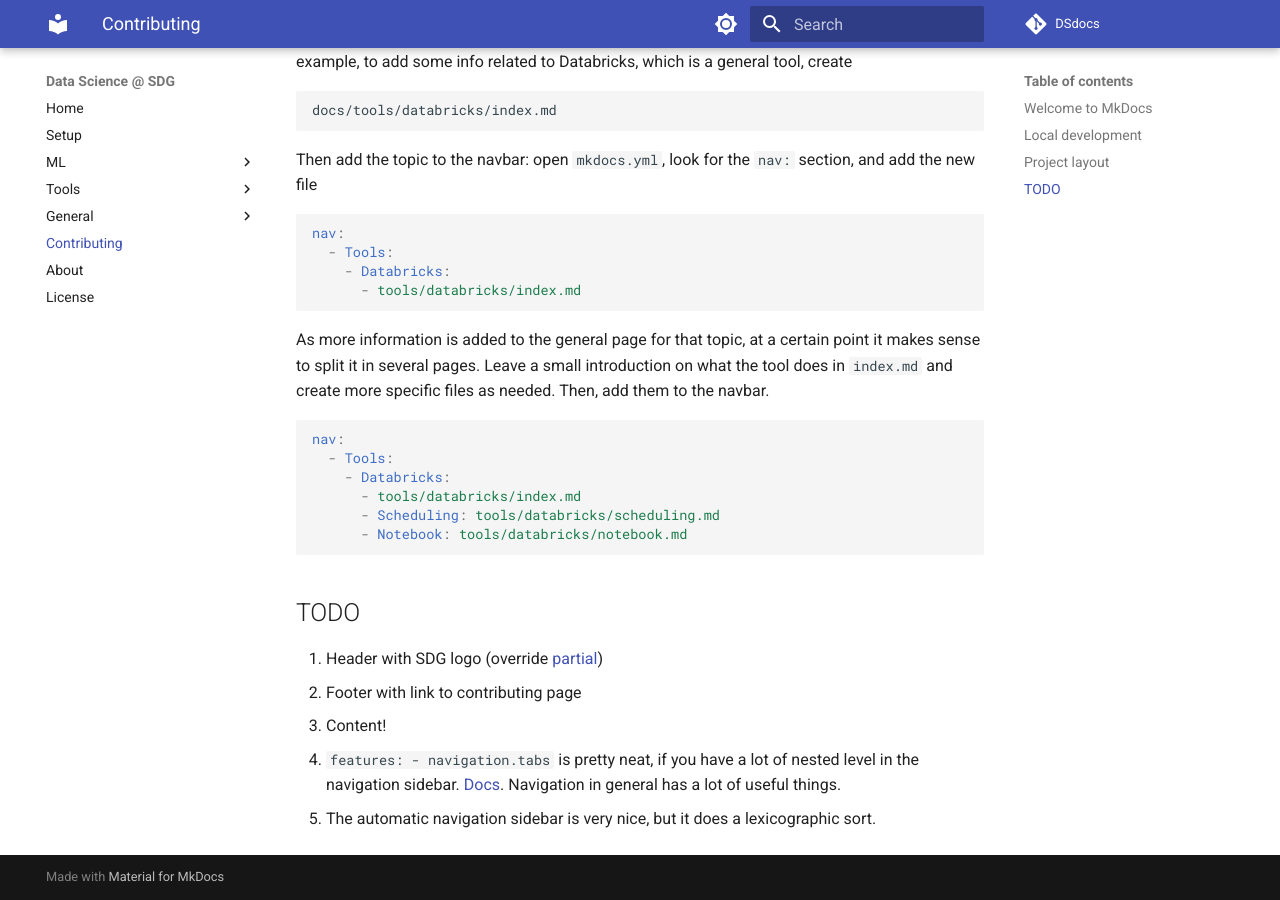
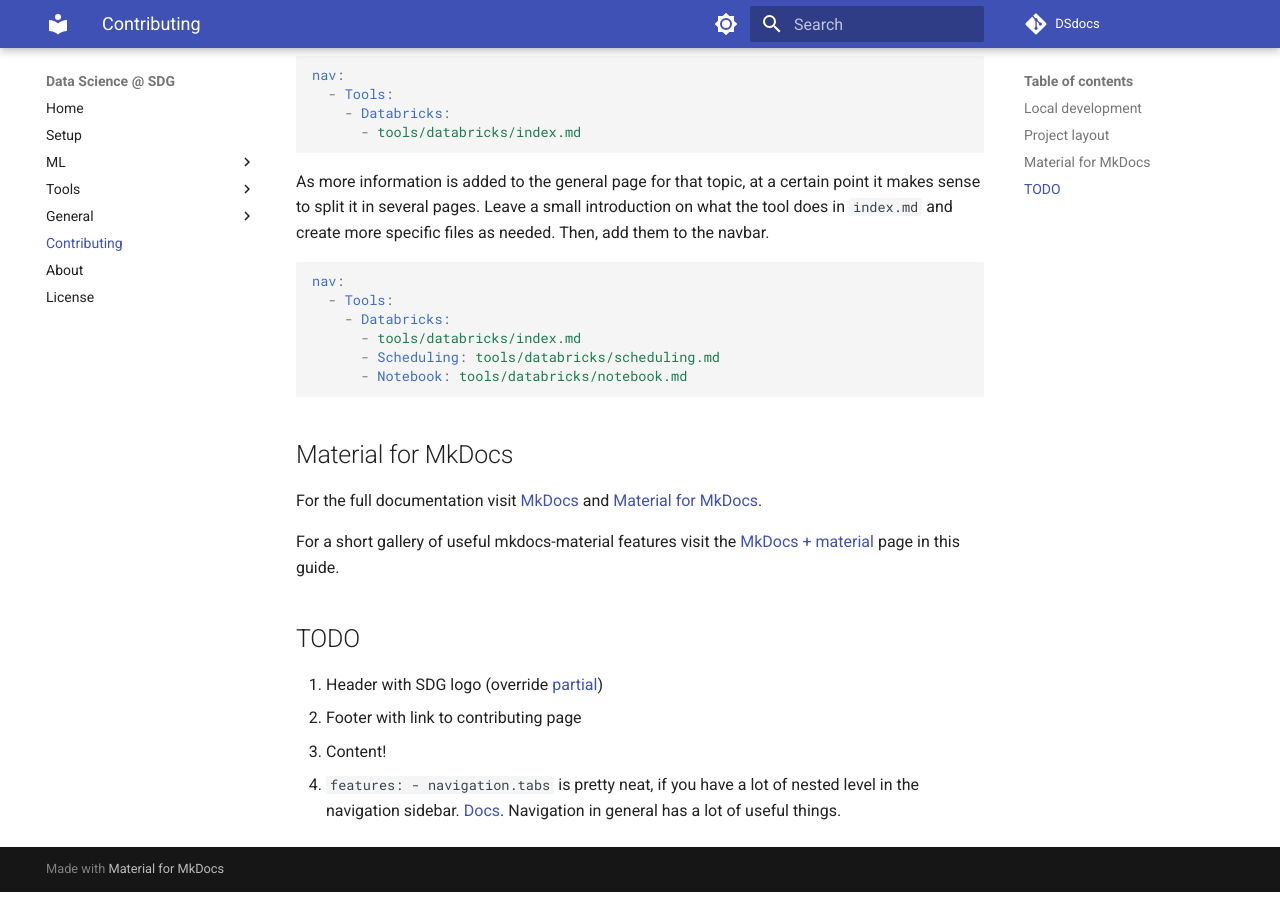
Before and after one commit to pietro-nobili-SDG/dsdocs, an MkDocs documentation site: the page built from docs/mkdocs/contributing.md, in a window 1280 px wide and 900 px high, scrolled down 857 px. Built offline with MkDocs 1.6.1 and Material for MkDocs 9.7.7, drawn with Linux system fonts in a browser that asks for light colours; comment, search, counter and statistics services are not loaded; some of the changed text lies outside the part shown.

Commit message:
Add small changes to contributing guide

````diff
--- a/docs/mkdocs/contributing.md
+++ b/docs/mkdocs/contributing.md
@@ -1,14 +1,6 @@
 # Improve this guide!
 
 Send help pls.
-
-## Welcome to MkDocs
-
-For full documentation visit [mkdocs.org](https://www.mkdocs.org).
-
-For just a couple of useful example visit the
-[MkDocs](../guide/)
-page in this guide.
 
 ## Local development
 
@@ -74,6 +66,15 @@ nav:
       - Notebook: tools/databricks/notebook.md
 ```
 
+## Material for MkDocs
+
+For the full documentation visit [MkDocs](https://www.mkdocs.org)
+and [Material for MkDocs](https://squidfunk.github.io/mkdocs-material/).
+
+For a short gallery of useful mkdocs-material features visit the
+[MkDocs + material](../guide/)
+page in this guide.
+
 ## TODO
 
 1. Header with SDG logo
@@ -84,4 +85,3 @@ nav:
    if you have a lot of nested level in the navigation sidebar.
    [Docs](https://squidfunk.github.io/mkdocs-material/setup/setting-up-navigation/?h=navigation#navigation-tabs).
    Navigation in general has a lot of useful things.
-1. The automatic navigation sidebar is very nice, but it does a lexicographic sort.
--- a/docs/mkdocs/guide.md
+++ b/docs/mkdocs/guide.md
@@ -1,4 +1,4 @@
-# MkDocs
+# MkDocs + material
 
 Basic
 [MkDocs](https://www.mkdocs.org)
@@ -16,12 +16,12 @@ guides.
 
 Material for MkDocs has a lot of
 [interesting features](https://squidfunk.github.io/mkdocs-material/reference/).
-In this page there are a few example of the most useful ones.
+In this page there is an overview of some of them.
 
-The source code to generate this examples is not rendered,
+The source code to generate this examples is not shown,
 either check the
-[source code](https://raw.githubusercontent.com/pietro-nobili-SDG/dsdocs/main/docs/mkdocs/guide.md)
-or better, follow the links in the headers to check the official documentation.
+[source code of this page](https://raw.githubusercontent.com/pietro-nobili-SDG/dsdocs/main/docs/mkdocs/guide.md)
+or follow the links in the headers to check the official documentation.
 
 ### [Admonitions](https://squidfunk.github.io/mkdocs-material/reference/admonitions/)
 
--- a/mkdocs.yml
+++ b/mkdocs.yml
@@ -97,7 +97,7 @@ nav:
     - Best Practices: setup/best_practices.md
     - Command-line interface: general/cli.md
     - Git: general/git.md
-    - Mk Docs: mkdocs/guide.md
+    - MkDocs + material: mkdocs/guide.md
     - Virtual Machine: general/vm.md
   - Contributing: mkdocs/contributing.md
   - About: about.md
````
